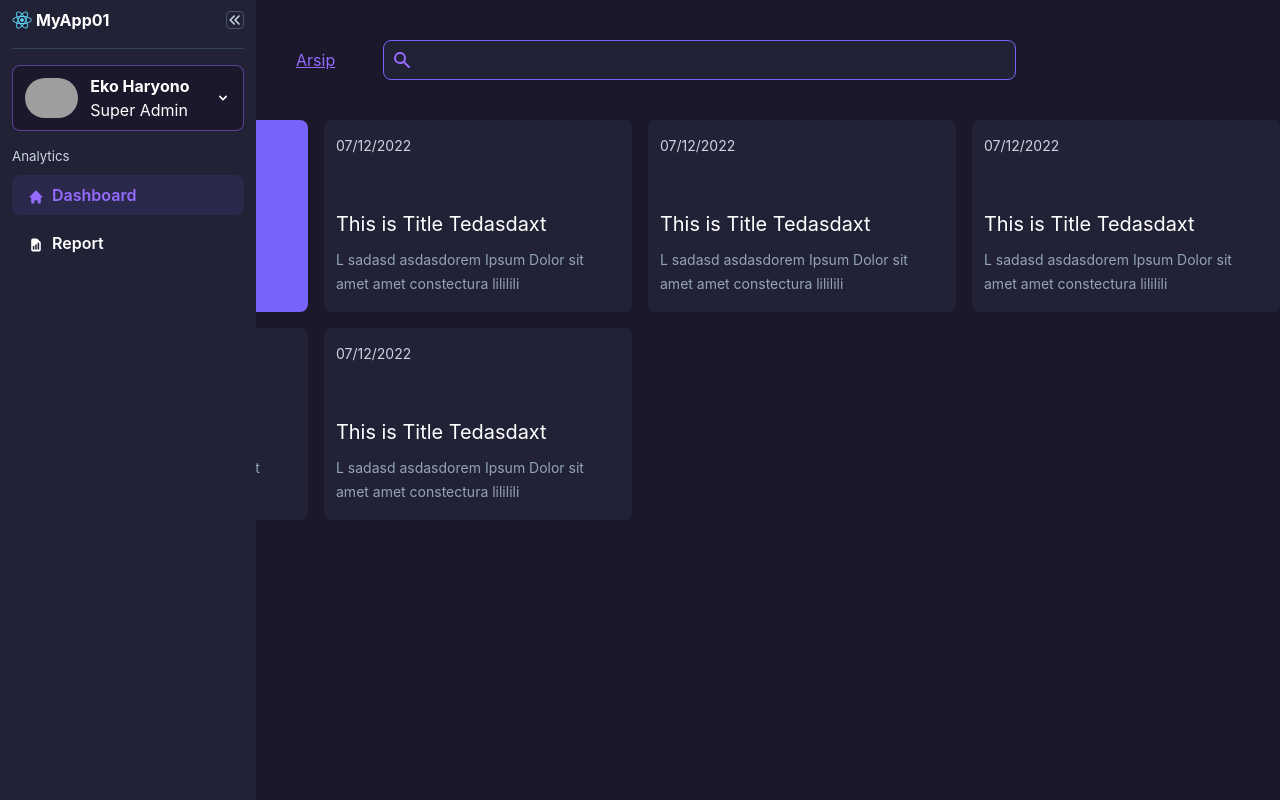
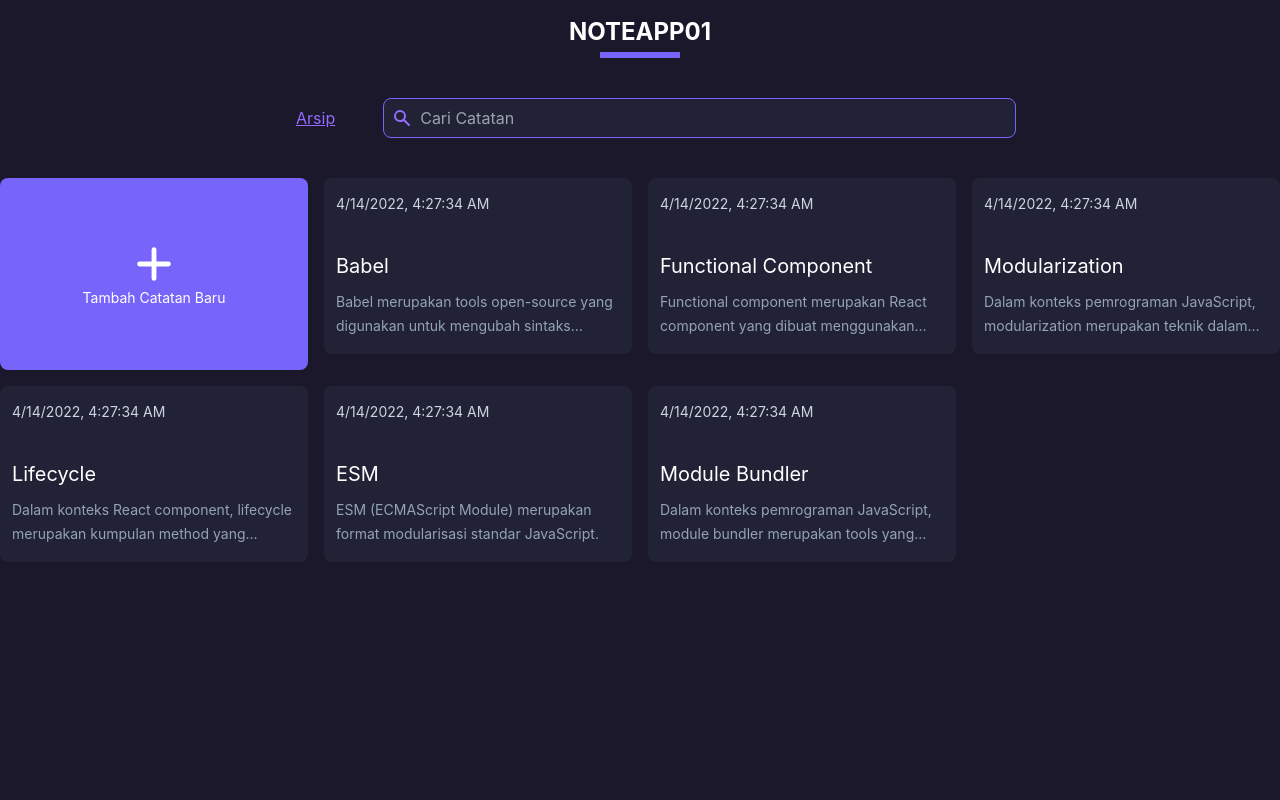
Before and after one commit to azkanahyaa/learn-react-tailwind, a React (Create React App) app: page / in a window 1280 px wide. Built offline with nearby package versions, Linux system fonts and the light colour scheme; grey boxes are pictures that could not be loaded.

Commit message:
Separate Component & Make NoteArchive page

```diff
--- a/src/App.js
+++ b/src/App.js
@@ -1,5 +1,6 @@
 import NoteList from "./pages/NoteList";
 import NoteAdd from "./pages/NoteAdd";
+import NoteArchive from "./pages/NoteArchive";
 import { Routes, Route } from 'react-router-dom'
 import Header from "./components/Header";
 import Sidebar from "./components/Sidebar";
@@ -7,12 +8,13 @@ import Sidebar from "./components/Sidebar";
 function App() {
   return (
     <>
-      {/* <Header /> */}
+      <Header />
       <main>
-        <Sidebar />
+        {/* <Sidebar /> */}
         <Routes>
           <Route path="/" element={<NoteList />} />
           <Route path="/add" element={<NoteAdd />} />
+          <Route path="/archive" element={<NoteArchive />} />
         </Routes>
       </main>
     </>
--- a/src/components/Header.js
+++ b/src/components/Header.js
@@ -1,7 +1,7 @@
 function Header() {
     return (
-        <header className="py-4">
-            <h2 className="uppercase font-bold text-2xl text-center">NoteApp01</h2>
+        <header className="pt-4 pb-10">
+            <a href="."><h2 className="uppercase font-bold text-2xl text-center">NoteApp01</h2></a>
             <hr className="w-20 h-1.5 bg-accent-base mx-auto mt-1 text-transparent"></hr>
         </header>
     )
--- /dev/null
+++ b/src/components/NoteCard.js
@@ -0,0 +1,15 @@
+function NoteCard({ createdAt, title, body }) {
+    createdAt = new Date(createdAt)
+    return (
+        <div className="flex flex-col justify-between bg-base-2 text-2xl rounded-lg py-4 px-3 h-44">
+            <p className="text-sm text-slate-300">{createdAt.toLocaleString()}</p>
+            <div>
+              <h5 className="mb-2 vertical-hide before:hidden before:absolute before:none before:content-[attr(content)] before:hover:block before:text-xs before:bg-base-1/90 before:p-1 before:rounded before:-translate-y-full" content={title}>{title}</h5>
+              <span className="text-sm text-slate-400 leading-6 vertical-hide" content={body}>{body}</span>
+
+            </div>
+        </div>
+    )
+}
+
+export default NoteCard
--- /dev/null
+++ b/src/components/SearchInput.js
@@ -0,0 +1,12 @@
+import { HiSearch } from 'react-icons/hi'
+
+function SearchInput({ placeholder }) {
+    return (
+        <div className="flex-1 flex gap-2 focus:border-accent-base bg-base-2 border border-accent-base rounded-lg px-2">
+            <label className="h-full flex-none text-xl text-accent-light"><HiSearch className="h-full"></HiSearch></label>
+            <input name="search" placeholder={placeholder} className="flex-1 bg-transparent text-slate-300" />
+        </div>
+    )
+}
+
+export default SearchInput;
--- a/src/pages/NoteAdd.js
+++ b/src/pages/NoteAdd.js
@@ -1,8 +1,17 @@
+import { HiChevronDoubleLeft } from "react-icons/hi";
+
 function NoteAdd() {
     return (
-        <>
+        <div className="container max-w-xl mx-auto text-center">
+            <a href="." className="text-purple-400 text underline mb-2 inline-block"><HiChevronDoubleLeft /> Kembali ke list catatan</a>
             <h2>Tambah Catatan Baru</h2>
-        </>
+
+            <div className="bg-base-2  text-left mx-auto rounded-lg py-8 mt-4 px-5">
+                <input className="block bg-transparent text-3xl mb-4 w-full" placeholder="Judul Catatan" contentEditable></input>
+                <div data-placeholder="Masukkan isi catatan di sini" contentEditable></div>
+            </div>
+            <button className="bg-accent-base w-full rounded-lg mt-4 p-3 ">Simpan</button>
+        </div>
     )
 }
 
--- /dev/null
+++ b/src/pages/NoteArchive.js
@@ -0,0 +1,14 @@
+import NoteCard from "../components/NoteCard";
+import { getAllNotes } from "../utils/local-data";
+
+function NoteArchive() {
+    let notes = getAllNotes().filter(note => note.archived)
+
+    return (
+        <div className="sm:container mx-auto grid sm:grid-cols-3 lg:grid-cols-4 grid-cols-2 gap-4">
+            {notes.map((note) => <NoteCard {...note} />)}
+        </div>
+    )
+}
+
+export default NoteArchive
--- a/src/pages/NoteList.js
+++ b/src/pages/NoteList.js
@@ -1,16 +1,17 @@
-import { HiSearch, HiPlus } from 'react-icons/hi'
+import { HiPlus } from 'react-icons/hi'
+import NoteCard from '../components/NoteCard';
+import SearchInput from '../components/SearchInput';
+import { getAllNotes } from '../utils/local-data'
 
 function NoteList() {
+  let notes = getAllNotes().filter(note => !note.archived)
     return (
       <>
 
-        <div className="max-w-3xl mx-auto py-10 px-2">
+        <div className="max-w-3xl mx-auto pb-10 px-2">
           <div className="flex gap-4">
-            <a className="flex-none py-2 px-8 text-accent-light underline">Arsip</a>
-            <div className="flex-1 flex gap-2 focus:border-accent-base bg-base-2 border border-accent-base rounded-lg px-2">
-              <label className="h-full flex-none text-xl text-accent-light"><HiSearch className="h-full"></HiSearch></label>
-              <input name="search" className="flex-1 bg-transparent text-slate-300" />
-            </div>
+            <a href="/archive" className="flex-none py-2 px-8 text-accent-light underline">Arsip</a>
+            <SearchInput placeholder="Cari Catatan" />
           </div>
         </div>
         <div className="sm:container mx-auto grid sm:grid-cols-3 lg:grid-cols-4 grid-cols-2 gap-4">
@@ -18,46 +19,8 @@ function NoteList() {
             <HiPlus className="mx-auto w-12 h-12"></HiPlus>
             <span className="text-sm">Tambah Catatan Baru</span>
           </a>
-          <div className="flex flex-col justify-between bg-base-2 text-2xl rounded-lg py-4 px-3 h-48">
-            <p className="text-sm text-slate-300">07/12/2022</p>
-            <div>
-              <h5 className="mb-2 vertical-hide">This is Title Tedasdaxt</h5>
-              <span className="text-sm text-slate-400 leading-6 vertical-hide">L sadasd asdasdorem Ipsum Dolor sit amet amet constectura lililili</span>
+          {notes.map((note) => <NoteCard {...note} />)}
 
-            </div>
-          </div>
-          <div className="flex flex-col justify-between bg-base-2 text-2xl rounded-lg py-4 px-3 h-48">
-            <p className="text-sm text-slate-300">07/12/2022</p>
-            <div>
-              <h5 className="mb-2 vertical-hide">This is Title Tedasdaxt</h5>
-              <span className="text-sm text-slate-400 leading-6 vertical-hide">L sadasd asdasdorem Ipsum Dolor sit amet amet constectura lililili</span>
-
-            </div>
-          </div>
-          <div className="flex flex-col justify-between bg-base-2 text-2xl rounded-lg py-4 px-3 h-48">
-            <p className="text-sm text-slate-300">07/12/2022</p>
-            <div>
-              <h5 className="mb-2 vertical-hide">This is Title Tedasdaxt</h5>
-              <span className="text-sm text-slate-400 leading-6 vertical-hide">L sadasd asdasdorem Ipsum Dolor sit amet amet constectura lililili</span>
-
-            </div>
-          </div>
-          <div className="flex flex-col justify-between bg-base-2 text-2xl rounded-lg py-4 px-3 h-48">
-            <p className="text-sm text-slate-300">07/12/2022</p>
-            <div>
-              <h5 className="mb-2 vertical-hide">This is Title Tedasdaxt</h5>
-              <span className="text-sm text-slate-400 leading-6 vertical-hide">L sadasd asdasdorem Ipsum Dolor sit amet amet constectura lililili</span>
-
-            </div>
-          </div>
-          <div className="flex flex-col justify-between bg-base-2 text-2xl rounded-lg py-4 px-3 h-48">
-            <p className="text-sm text-slate-300">07/12/2022</p>
-            <div>
-              <h5 className="mb-2 vertical-hide">This is Title Tedasdaxt</h5>
-              <span className="text-sm text-slate-400 leading-6 vertical-hide">L sadasd asdasdorem Ipsum Dolor sit amet amet constectura lililili</span>
-
-            </div>
-          </div>
         </div>
       </>
     );
--- a/src/styles/index.css
+++ b/src/styles/index.css
@@ -13,10 +13,15 @@ body {
   -moz-osx-font-smoothing: grayscale;
 }
 
+svg {
+  display: inline;
+}
+
 * {
   margin: 0;
   padding: 0;
   box-sizing: border-box;
+  outline: none;
 }
 
 html {
@@ -76,3 +81,13 @@ h6 {
 p {
   font-size:  1em;
 }
+
+[data-placeholder]::before {
+  display: inline-block;
+  content: attr(data-placeholder);
+  @apply text-slate-500;
+}
+
+[data-placeholder]:focus::before {
+  display: none;
+}
--- a/tailwind.config.js
+++ b/tailwind.config.js
@@ -18,6 +18,8 @@ module.exports = {
       white: colors.white,
       slate: colors.slate,
       black: colors.black,
+      blue: colors.blue,
+      purple: colors.purple,
       transparent: 'transparent'
     },
     extend: {},
```
